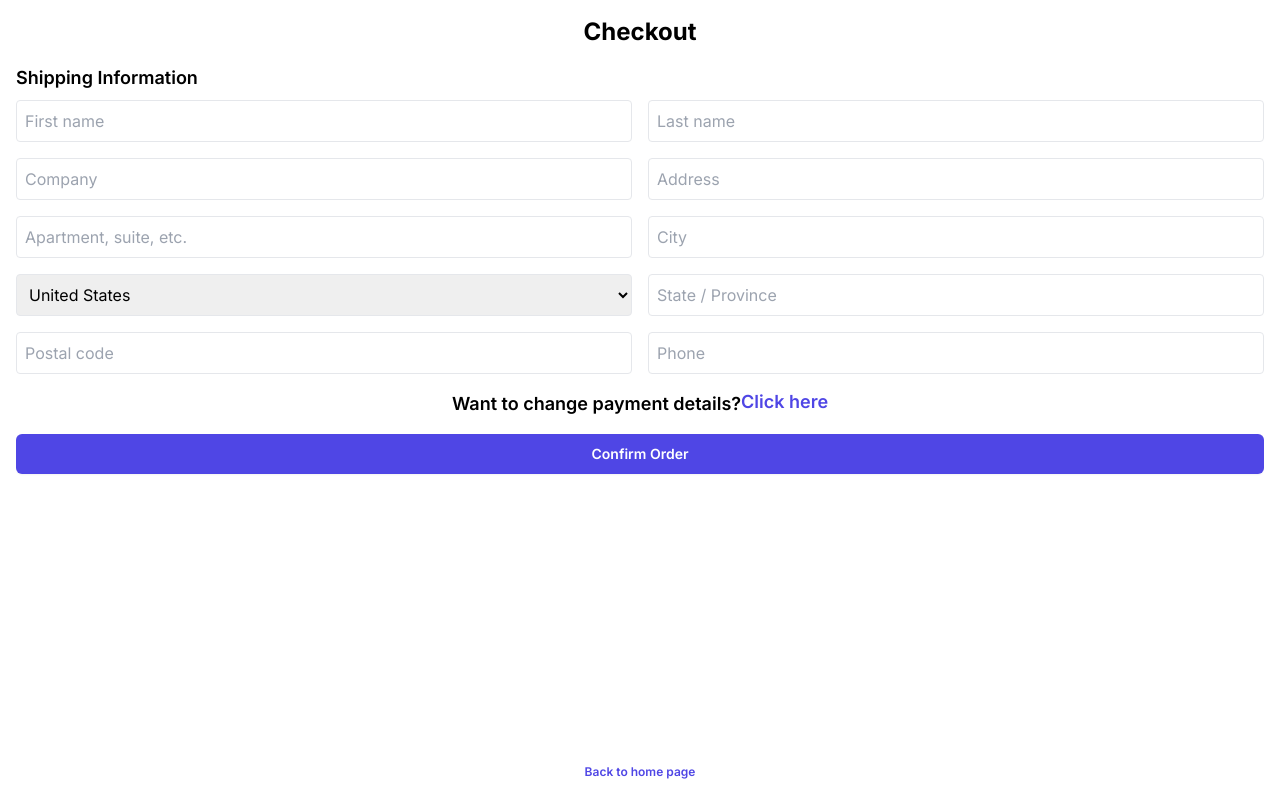
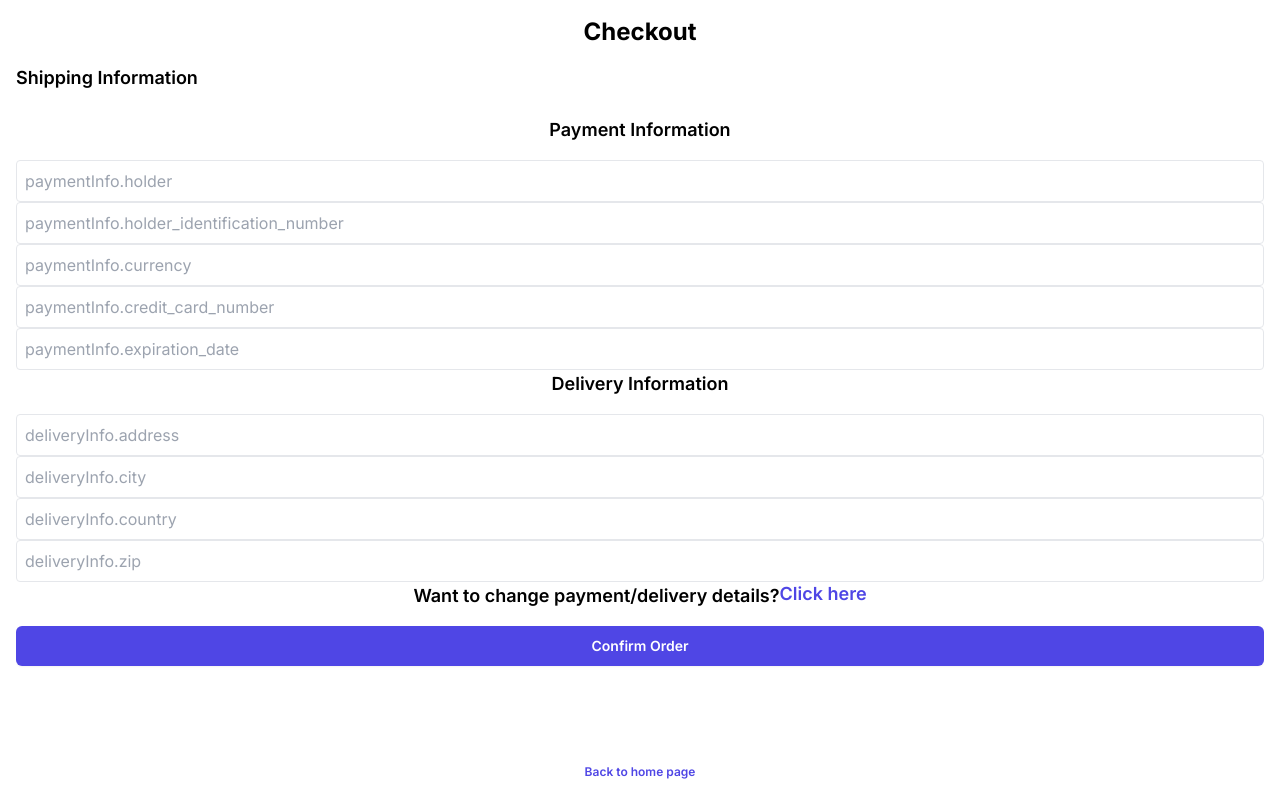
Before and after one commit to Daniel-Ayz/SababaSales, a Next.js app in the folder market_frontend/: page /purchase_details in a window 1280 px wide. Built offline with nearby package versions, Linux system fonts and the light colour scheme; no server answers.

Commit message:
added payment and delivery details to page

```diff
--- a/market_frontend/src/app/(main)/purchase_details/page.jsx
+++ b/market_frontend/src/app/(main)/purchase_details/page.jsx
@@ -1,6 +1,6 @@
 // pages/checkout.js
 "use client"
-import React, { useState, useContext } from 'react';
+import React, { useEffect, useState, useContext } from 'react';
 import axios from 'axios';
 import { UserContext } from '../layout';
 import { useRouter } from 'next/navigation';
@@ -15,6 +15,8 @@ export default function Details() {
   const [showAlert, setShowAlert] = useState(false);
   const [showAlertGood, setShowAlertGood] = useState(false);
   const [showAlertBad, setShowAlertBad] = useState(false);
+  const [paymentInfo, setPaymentInfo] = useState('');
+  const [deliveryInfo, setDeliveryInfo] = useState('');
 
   const router = useRouter();
 
@@ -36,6 +38,30 @@ export default function Details() {
     setShippingInfo({ ...shippingInfo, [name]: value });
   };
 
+  useEffect(() => {
+    // Fetch payment information when the component mounts
+    if (user.loggedIn) {
+      axios.get(`${process.env.NEXT_PUBLIC_USERS_ROUTE}${user.id}/get_payment_information`)
+        .then(response => {
+          setPaymentInfo(response.data);
+        })
+        .catch(error => {
+          console.error('Error fetching payment information:', error);
+          // Handle error fetching payment information
+        });
+
+      axios.get(`${process.env.NEXT_PUBLIC_USERS_ROUTE}${user.id}/get_delivery_information`)
+      .then(response => {
+        setDeliveryInfo(response.data);
+      })
+      .catch(error => {
+        console.error('Error fetching delivery information:', error);
+        // Handle error fetching delivery information
+      });
+    }
+  }, [user]);
+
+
   async function makePurchase(e) {
     e.preventDefault();
 
@@ -43,7 +69,7 @@ export default function Details() {
       console.log("user not logged in. please login before making a purchase");
       setShowAlert(true);
     } else {
-      axios.post(`http://localhost:8000/api/purchase/${user.id}/${user.cart_id}/make_purchase`)
+      axios.post(`${process.env.NEXT_PUBLIC_PURCHASE_ROUTE}${user.id}/${user.cart_id}/make_purchase`)
         .then(function (response) {
           console.log('Order successful:', response.data);
           setShowAlertGood(true);
@@ -86,92 +112,82 @@ export default function Details() {
         <div className="mb-4">
           <h2 className="text-lg font-semibold mb-2">Shipping Information</h2>
           <div className="grid grid-cols-1 md:grid-cols-2 gap-4">
+        </div>
+      </div>
+
+          <div>
+            <h2 className="flex w-full justify-center text-lg font-semibold mb-4">Payment Information</h2>
             <input
               type="text"
-              name="firstName"
-              value={shippingInfo.firstName}
-              onChange={handleShippingChange}
-              placeholder="First name"
+              name="Holder:"
+              value={paymentInfo.holder}
+              placeholder="paymentInfo.holder"
               className="border p-2 w-full rounded"
             />
             <input
               type="text"
-              name="lastName"
-              value={shippingInfo.lastName}
-              onChange={handleShippingChange}
-              placeholder="Last name"
+              name="Identification Number:"
+              value={paymentInfo.holder_identification_number}
+              placeholder="paymentInfo.holder_identification_number"
               className="border p-2 w-full rounded"
             />
             <input
               type="text"
-              name="company"
-              value={shippingInfo.company}
-              onChange={handleShippingChange}
-              placeholder="Company"
+              name="Currency:"
+              value={paymentInfo.currency}
+              placeholder="paymentInfo.currency"
               className="border p-2 w-full rounded"
             />
             <input
               type="text"
-              name="address"
-              value={shippingInfo.address}
-              onChange={handleShippingChange}
-              placeholder="Address"
+              name="Credit Card Number:"
+              value={paymentInfo.credit_card_number}
+              placeholder="paymentInfo.credit_card_number"
               className="border p-2 w-full rounded"
             />
             <input
               type="text"
-              name="apartment"
-              value={shippingInfo.apartment}
-              onChange={handleShippingChange}
-              placeholder="Apartment, suite, etc."
+              name="Expiration Date:"
+              value={paymentInfo.expiration_date}
+              placeholder="paymentInfo.expiration_date"
+              className="border p-2 w-full rounded"
+            />
+          </div>
+
+          <div>
+            <h2 className="flex w-full justify-center text-lg font-semibold mb-4">Delivery Information</h2>
+            <input
+              type="text"
+              name="Address:"
+              value={deliveryInfo.address}
+              placeholder="deliveryInfo.address"
               className="border p-2 w-full rounded"
             />
             <input
               type="text"
-              name="city"
-              value={shippingInfo.city}
-              onChange={handleShippingChange}
-              placeholder="City"
-              className="border p-2 w-full rounded"
-            />
-            <select
-              name="country"
-              value={shippingInfo.country}
-              onChange={handleShippingChange}
-              className="border p-2 w-full rounded"
-            >
-              <option value="United States">United States</option>
-              {/* Add more country options here */}
-            </select>
-            <input
-              type="text"
-              name="state"
-              value={shippingInfo.state}
-              onChange={handleShippingChange}
-              placeholder="State / Province"
+              name="City:"
+              value={deliveryInfo.city}
+              placeholder="deliveryInfo.city"
               className="border p-2 w-full rounded"
             />
             <input
               type="text"
-              name="postalCode"
-              value={shippingInfo.postalCode}
-              onChange={handleShippingChange}
-              placeholder="Postal code"
+              name="Country:"
+              value={deliveryInfo.country}
+              placeholder="deliveryInfo.country"
               className="border p-2 w-full rounded"
             />
             <input
               type="text"
-              name="phone"
-              value={shippingInfo.phone}
-              onChange={handleShippingChange}
-              placeholder="Phone"
+              name="Zip:"
+              value={deliveryInfo.zip}
+              placeholder="deliveryInfo.zip"
               className="border p-2 w-full rounded"
             />
           </div>
-        </div>
 
         <p className="flex w-full justify-center text-lg font-semibold mb-4">
-          Want to change payment details?{' '}
+          Want to change payment/delivery details?{' '}
           <Link href="/edit_profile" className="font-semibold leading-6 text-indigo-600 hover:text-indigo-500">
             Click here
           </Link>
```
